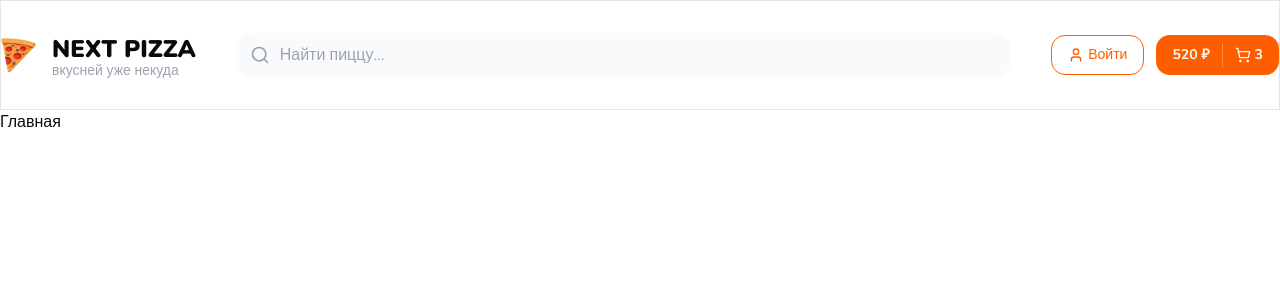
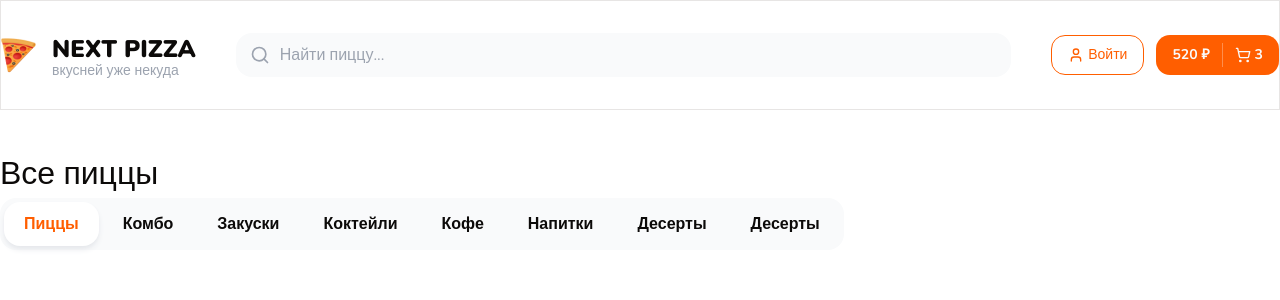
Before and after one commit to sergey87chuvasov/NextPizza, a Next.js app: page / in a window 1280 px wide. Shown: the top 300 px of the page. Built offline with nearby package versions, Linux system fonts and the light colour scheme.

Commit message:
added categories

```diff
--- a/app/page.tsx
+++ b/app/page.tsx
@@ -1,5 +1,14 @@
-import { Button } from '@/components/ui/button';
+import { Container, Title } from '@/components/shared';
+import { Categories } from '@/components/shared/categories';
 
 export default function Home() {
-  return <h1>Главная</h1>;
+  return (
+    <>
+      <Container className='mt-10'>
+        <Title text='Все пиццы' size='lg' />
+
+        <Categories />
+      </Container>
+    </>
+  );
 }
--- /dev/null
+++ b/components/shared/categories.tsx
@@ -0,0 +1,40 @@
+import { cn } from '@/lib/utils';
+import React from 'react';
+
+interface Props {
+  className?: string;
+}
+
+const cats = [
+  'Пиццы',
+  'Комбо',
+  'Закуски',
+  'Коктейли',
+  'Кофе',
+  'Напитки',
+  'Десерты',
+  'Десерты',
+];
+const activeIndex = 0;
+
+export const Categories: React.FC<Props> = ({ className }) => {
+  return (
+    <div
+      className={cn('inline-flex gap-1 bg-gray-50 p-1 rounded-2xl', className)}
+    >
+      {cats.map((cat, index) => (
+        <a
+          key={index}
+          className={cn(
+            'flex items-center font-bold h-11 rounded-2xl px-5',
+            activeIndex === index &&
+              'bg-white shadow-md shadow-gray-200 text-primary'
+          )}
+          href=''
+        >
+          <button>{cat}</button>
+        </a>
+      ))}
+    </div>
+  );
+};
--- a/components/shared/index.tsx
+++ b/components/shared/index.tsx
@@ -1,2 +1,4 @@
 export { Container } from './container';
 export { Header } from './header';
+export { Title } from './title';
+export { Categories } from './categories';
--- /dev/null
+++ b/components/shared/title.tsx
@@ -0,0 +1,36 @@
+import clsx from 'clsx';
+import React from 'react';
+
+type TitleSize = 'xs' | 'sm' | 'md' | 'lg' | 'xl' | '2xl';
+
+interface Props {
+  size?: TitleSize;
+  className?: string;
+  text: string;
+}
+
+export const Title: React.FC<Props> = ({ text, size = 'sm', className }) => {
+  const mapTagBySize = {
+    xs: 'h5',
+    sm: 'h4',
+    md: 'h3',
+    lg: 'h2',
+    xl: 'h1',
+    '2xl': 'h1',
+  } as const;
+
+  const mapClassNameBySize = {
+    xs: 'text-[16px]',
+    sm: 'text-[22px]',
+    md: 'text-[26px]',
+    lg: 'text-[32px]',
+    xl: 'text-[40px]',
+    '2xl': 'text-[48px]',
+  } as const;
+
+  return React.createElement(
+    mapTagBySize[size],
+    { className: clsx(mapClassNameBySize[size], className) },
+    text
+  );
+};
```
